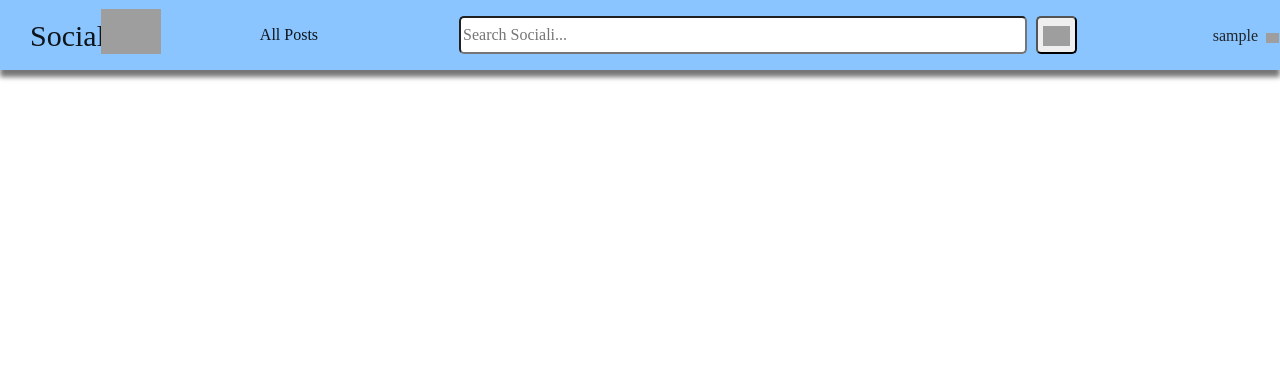
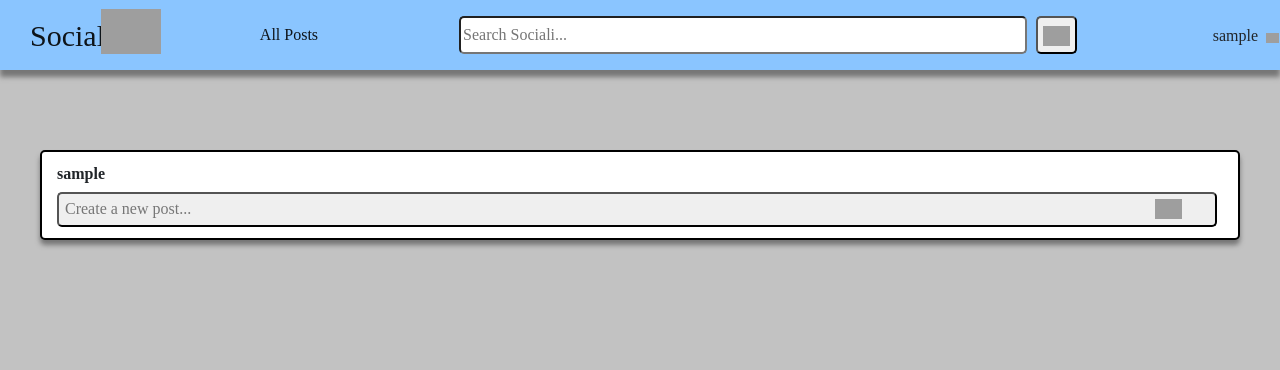
Before and after one commit to hassanchug/3155_Proj-Sociali, a Python web app: template templates/post_feed.html in a window 1280 px wide. Shown: the top 370 px of the page. Run offline with Jinja, Linux system fonts and the light colour scheme; the template is opened without the code that fills it: most values are stand-ins (such as "Sample title", 1, 10 or a date in 2020); some web fonts are replaced; grey boxes are pictures that could not be loaded.

Commit message:
made the create a post button on the all posts page

```diff
--- a/templates/navbar.html
+++ b/templates/navbar.html
@@ -41,7 +41,7 @@
 </html>
 
 <style>
-    .navbar-inverse{
+    .navbar-inverse {
         background-color: #8AC5FF;
         box-shadow: 0px 7px 5px #767676;
     }
--- a/templates/post_feed.html
+++ b/templates/post_feed.html
@@ -6,7 +6,7 @@
     <title></title>
 </head>
 
-<body>
+<body class="website-font" style="background-color: #c2c2c2;">
     <nav class="navbar navbar-inverse navbar-expand-lg navbar-light website-font">
         <div class="navbar-header">
             <a class="navbar-brand" style="margin-left: 30px; font-size: 30px;" href="post_feed.html">
@@ -36,14 +36,45 @@
             </div>
           </div>
       </nav>
+
+      <div class="post_rectangle">
+            <div style="text-align: left; font-weight: bold;">
+                {{ Username }}
+            </div>
+            <div>
+                <a href="/create_post">
+                <button type="button" class="create_post_button">
+                <div>
+                    Create a new post...
+                    <img class="pencil" src="https://www.iconsdb.com/icons/preview/black/pencil-xxl.png">
+                </div>
+                </button>
+                </a>
+            </div>
+      </div>
 </body>
 
 </html>
 
 <style>
-    .navbar-inverse{
+    .navbar-inverse {
         background-color: #8AC5FF;
         box-shadow: 0px 7px 5px #767676;
+    }
+
+    .post_rectangle {
+        position: relative;
+        margin-top: 125px;
+        left: 50%;
+        width: 1200px;
+        height: 90px;
+        border: 2px solid #000;
+        box-shadow: 0px 5px 5px #767676;
+        transform: translate(-50%, -50%);
+        border-radius: 5px;
+        padding: 10px;
+        padding-left: 15px;
+        background-color: white;
     }
 
     .website-font {
@@ -60,6 +91,13 @@
     .magnifying-btn {
         height: 20px;
         width: auto;
+    }
+
+    .pencil {
+        height: 20px;
+        width: auto;
+        margin-left: 960px;
+        margin-bottom: 3px;
     }
 
     .dropdown-btn {
@@ -80,6 +118,17 @@
         margin-left: 5px;
         display: inline;
     }
+
+    .create_post_button {
+        border-radius: 5px;
+        margin-top: 6px;
+        height: 35px;
+        width: 1160px;
+        text-align: left;
+        color: #767676;
+    }
+
+
 
     a {
         text-decoration:none;
```
